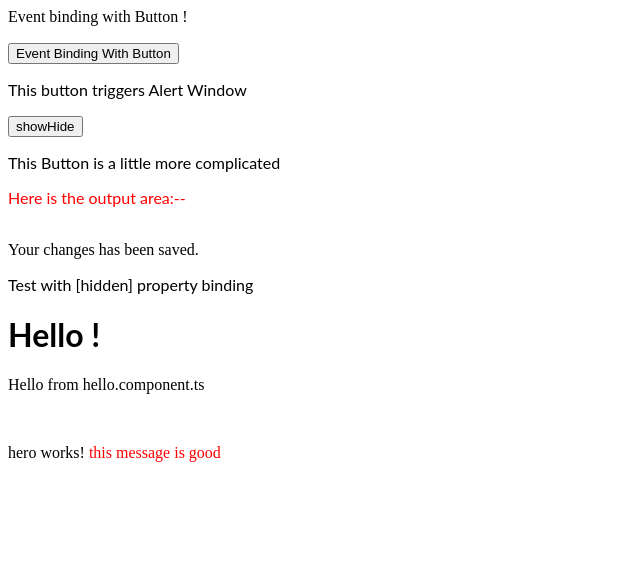
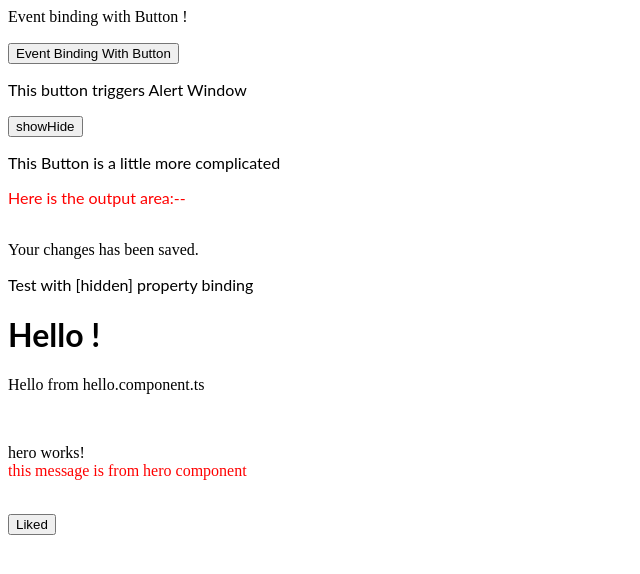
Before and after one commit to edwardgazitonline/angular-nice-project-one, an Angular app: page / in a window 1280 px wide. Shown: the top 574 px of the page, without its empty margins (0-640 px from the left). Built offline with nearby package versions, Linux system fonts and the light colour scheme.

Commit message:
3 files modified

```diff
--- a/src/app/app.component.html
+++ b/src/app/app.component.html
@@ -19,3 +19,4 @@
 <hello></hello>
 <br/>
 <app-hero></app-hero>
+<button (click)="onLike()">Liked</button>
--- a/src/app/app.component.ts
+++ b/src/app/app.component.ts
@@ -21,4 +21,8 @@ export class AppComponent {
   showHide(): boolean {
     return (this.show = !this.show)
   }
+
+  onLike(){
+    console.log('like pressed');
+  }
 }
--- a/src/app/hero/hero.component.html
+++ b/src/app/hero/hero.component.html
@@ -1,4 +1,7 @@
 <p>
-hero works! <font color= "red">this message is good</font>
+hero works! <br/>
+<font color= "red">
+  this message is from hero component
+</font>
 </p>
 <br/>
```
